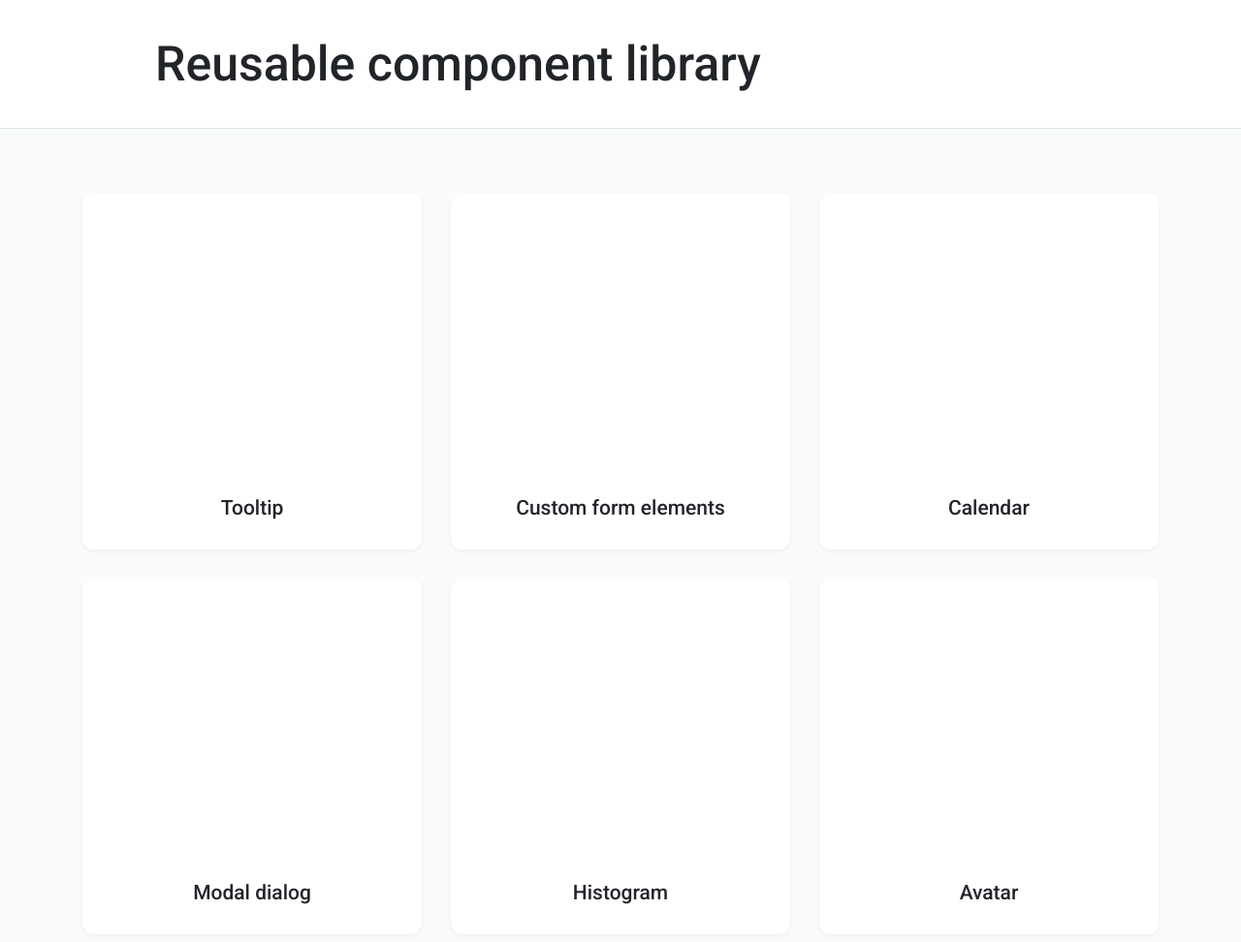
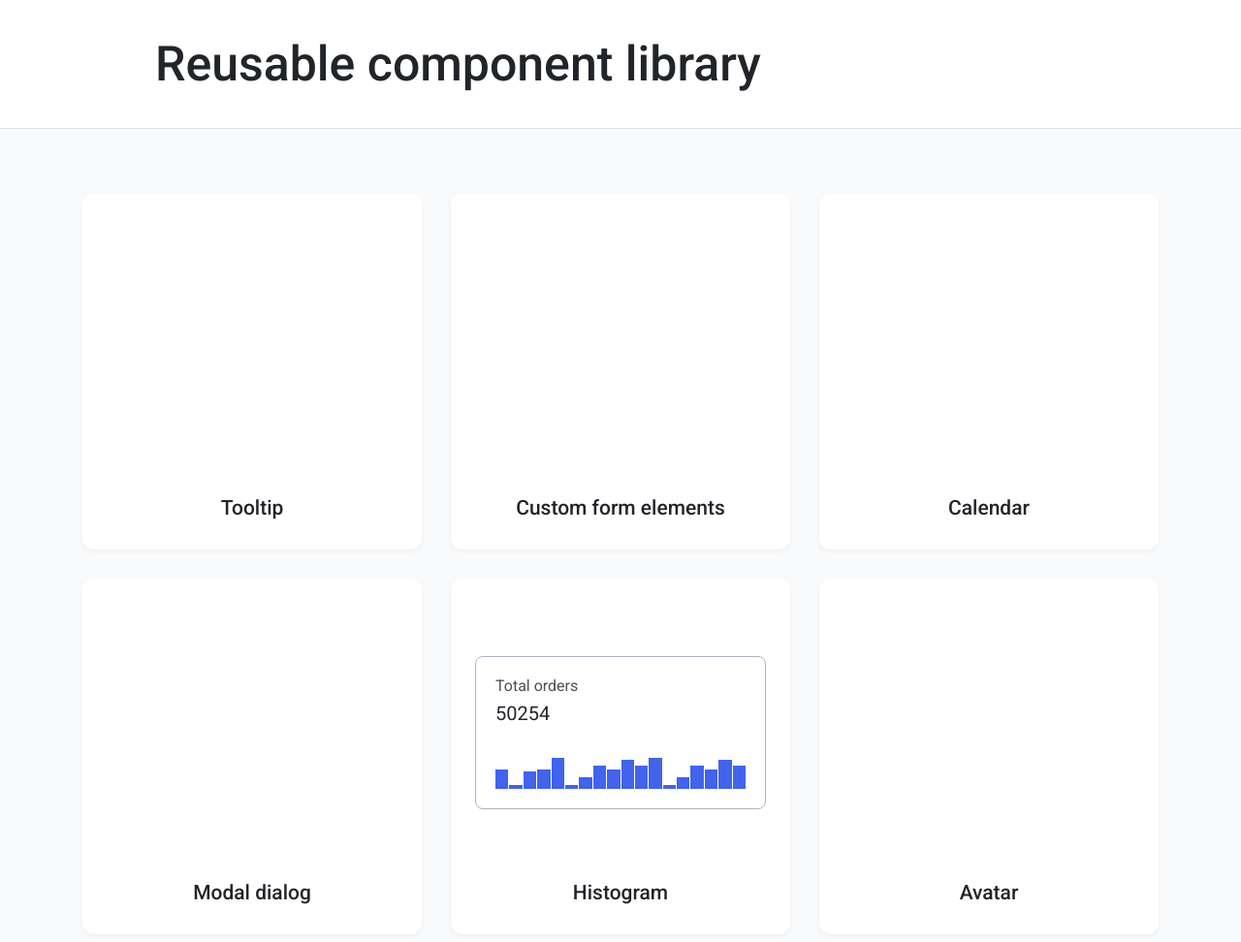
Before and after one commit to js-tasks-ru/htmlcss-20210114_alexdrajuk, a website: page index.html in a window 1280 px wide. Shown: the top 972 px of the page at 97% size. Drawn offline with Linux system fonts and the light colour scheme.

Commit message:
Add histogram-preview to home page

```diff
--- a/04-lection2/01-histogram/histogram.css
+++ b/04-lection2/01-histogram/histogram.css
@@ -9,11 +9,20 @@
     line-height: 1.2;
 }
 
+.histogram_preview {
+    margin-top: 50px;
+    padding: 20px;
+}
+
 .histogram__header {
     display: flex;
     justify-content: space-between;
     align-items: flex-start;
     margin-bottom: 40px;
+}
+
+.histogram__header_preview {
+    margin-bottom: 25px;
 }
 
 .histogram__title {
@@ -40,6 +49,10 @@
     overflow: hidden;
 }
 
+.histogram__bars_preview{
+    height: 40px;
+}
+
 .histogram__bar {
     margin-right: 1px;
     background-color: var(--accent-primary);
--- a/index.html
+++ b/index.html
@@ -10,6 +10,7 @@
         <link rel="stylesheet" href="./components/page/page-divider.css">
         <link rel="stylesheet" href="./components/page/page-footer.css">
         <link rel="stylesheet" href="./components/card/card.css">
+        <link rel="stylesheet" href="./04-lection2/01-histogram/histogram.css">
     </head>
     <body class="page">
         <header class="page-header">
@@ -37,8 +38,39 @@
                         <div class="card__body"></div>
                         <div class="card__title">Modal dialog</div>
                     </a>
-                    <a href="#" class="card">
-                        <div class="card__body"></div>
+                    <a href="./04-lection2/01-histogram/index.html" class="card">
+                        <div class="card__body">
+                            <div class="histogram histogram_preview">
+                                <div class="histogram__header histogram__header_preview">
+                                    <div class="histogram__info">
+                                        <div class="histogram__title">Total orders</div>
+                                        <div class="histogram__total">50254</div>
+                                    </div>
+                                    <!-- Ссылка не может быть внутри ссылки  -->
+                                    <!-- <a href="#" class="histogram__more">View all</a> -->
+                                </div>
+                                <div class="histogram__bars histogram__bars_preview">
+                                    <div class="histogram__bar" style="height: 50%;"></div>
+                                    <div class="histogram__bar" style="height: 10%;"></div>
+                                    <div class="histogram__bar" style="height: 45%;"></div>
+                                    <div class="histogram__bar" style="height: 50%;"></div>
+                                    <div class="histogram__bar" style="height: 80%;"></div>
+                                    <div class="histogram__bar" style="height: 10%;"></div>
+                                    <div class="histogram__bar" style="height: 30%;"></div>
+                                    <div class="histogram__bar" style="height: 60%;"></div>
+                                    <div class="histogram__bar" style="height: 50%;"></div>
+                                    <div class="histogram__bar" style="height: 75%;"></div>
+                                    <div class="histogram__bar" style="height: 60%;"></div>
+                                    <div class="histogram__bar" style="height: 80%;"></div>
+                                    <div class="histogram__bar" style="height: 10%;"></div>
+                                    <div class="histogram__bar" style="height: 30%;"></div>
+                                    <div class="histogram__bar" style="height: 60%;"></div>
+                                    <div class="histogram__bar" style="height: 50%;"></div>
+                                    <div class="histogram__bar" style="height: 75%;"></div>
+                                    <div class="histogram__bar" style="height: 60%;"></div>
+                                </div>
+                            </div>
+                        </div>
                         <div class="card__title">Histogram</div>
                     </a>
                     <a href="#" class="card">
```
